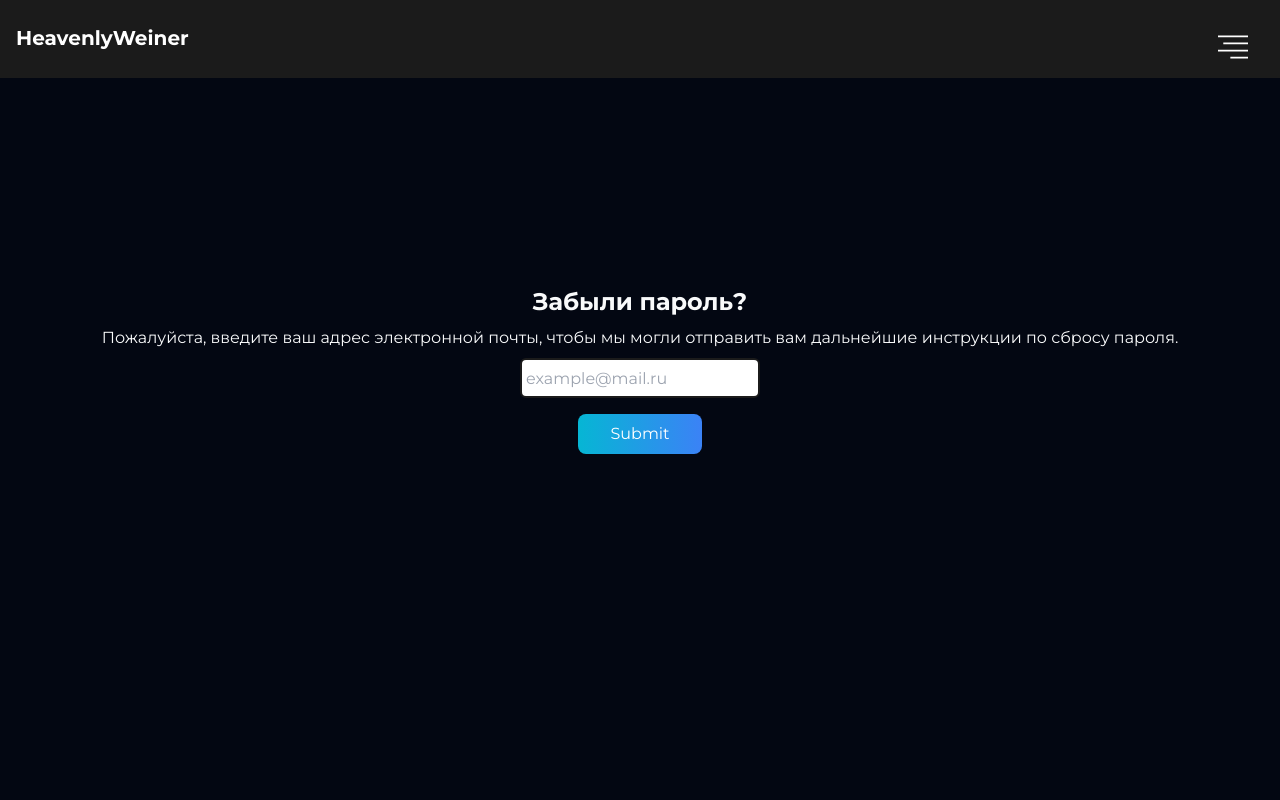
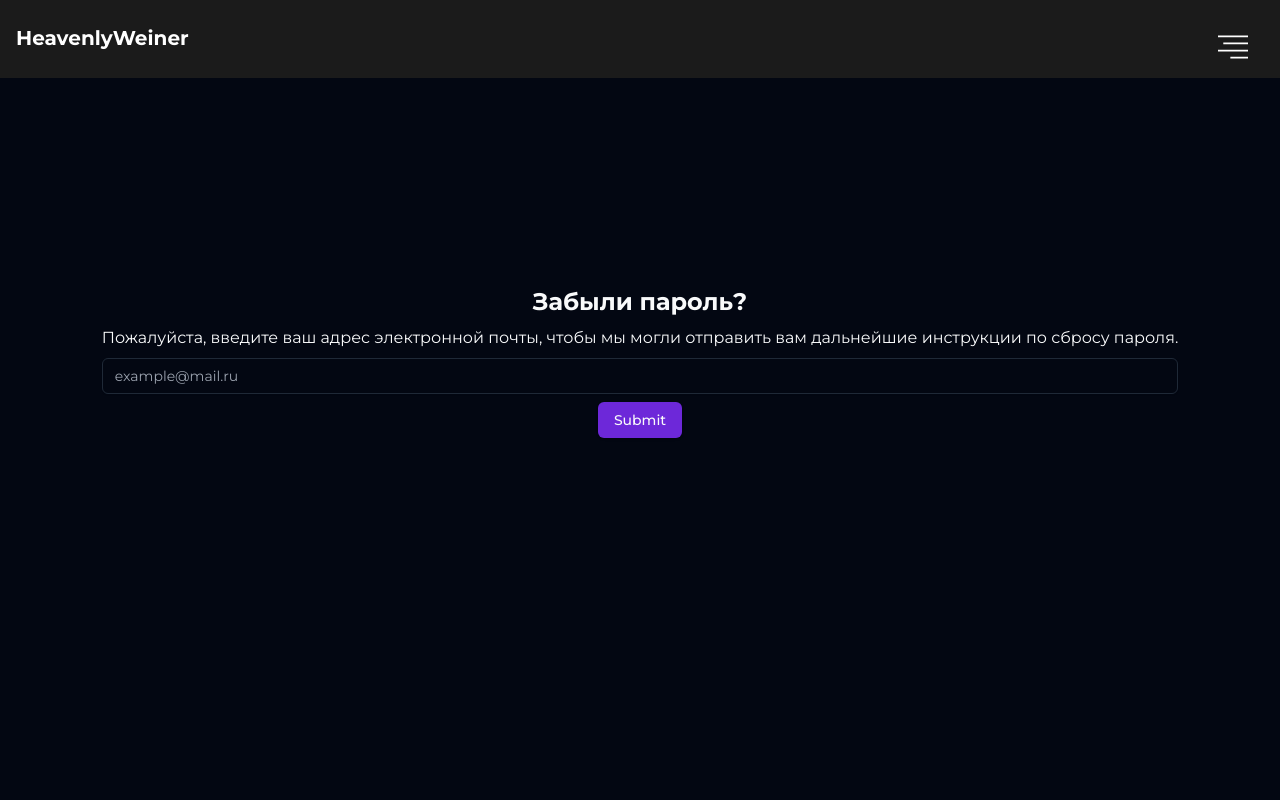
Before and after one commit to Z1ppzy/bigweb, a React (Vite) app: page /forgot_password in a window 1280 px wide. Shown: the top 800 px of the page. Built offline with nearby package versions, Linux system fonts and the light colour scheme.

Commit message:
update ForgotPassword page

```diff
--- a/src/Pages/ForgotPassword.tsx
+++ b/src/Pages/ForgotPassword.tsx
@@ -1,28 +1,31 @@
+import { Button } from '@/components/ui/button';
+import { Input } from '@/components/ui/input';
+
 export default function ForgotPassword() {
   return (
     <div className='flex flex-col items-center mt-52 text-center mx-10 h-screen'>
-      <div>
+      <form action='' className='flex flex-col gap-2'>
+        <div className='gap-4'>
           <h1 className='font-bold text-2xl'>Забыли пароль?</h1>
         </div>
-      <div className='mt-2'>
-        <label className=''>
+        <div>
+          <label>
             Пожалуйста, введите ваш адрес электронной почты, чтобы мы могли
             отправить вам дальнейшие инструкции по сбросу пароля.
           </label>
         </div>
-      <div className='mt-2'>
-        <input
+        <div>
+          <Input
             type='email'
             autoComplete='email'
             placeholder='example@mail.ru'
-          className='px-1 w-60 h-10 border-2 rounded-md border-footer focus:border-purple-700 focus:outline-none'
+
           />
         </div>
-      <div className='mt-4'>
-        <button className='bg-gradient-to-r from-cyan-500 to-blue-500 rounded-lg text-white px-8 py-2 hover:text-purple-900'>
-          Submit
-        </button>
+        <div>
+          <Button title='Нажмите'>Submit</Button>
         </div>
+      </form>
     </div>
   );
 }
--- a/src/components/FormVanilla.tsx
+++ b/src/components/FormVanilla.tsx
@@ -42,7 +42,7 @@ export default function FormVanilla() {
               <Label htmlFor='info'>Откуда узнали о сервере?</Label>
               <Input id='info' placeholder='Мониторинг' />
               <Label>Принимаете ли вы наши правила?</Label>
-              <RadioGroup defaultValue='comfortable' id='rules'>
+              <RadioGroup name='rules' id='rules'>
                 <div className='flex flex-row gap-4'>
                   <div className='flex flex-row gap-2'>
                     <RadioGroupItem value='yes' id='r1' />
@@ -55,7 +55,7 @@ export default function FormVanilla() {
                 </div>
               </RadioGroup>
               <Label>Был ли опыт игры на подобных серверах?</Label>
-              <RadioGroup defaultValue='comfortable'>
+              <RadioGroup name='experience'>
                 <div className='flex flex-row gap-4'>
                   <div className='flex flex-row gap-2'>
                     <RadioGroupItem value='yes' id='r1' />
```
Also changed, not shown: src/components/LoginButton.tsx (line endings or trailing spaces). Lines whose indentation alone changed are shown as unchanged.
